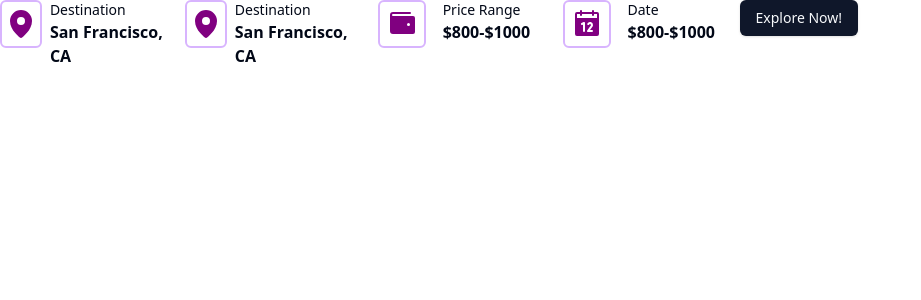
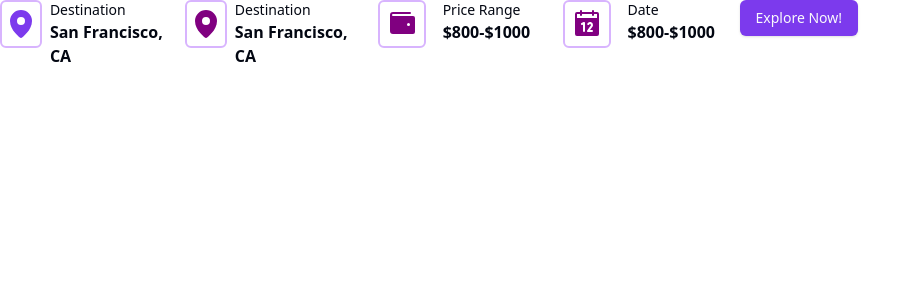
Before and after one commit to rmotafreitas/planner.ai, a React (Vite) app in the folder client/: page / in a window 1280 px wide. Shown: the top 300 px of the page, without its empty margins (0-921 px from the left). Built offline with nearby package versions, Linux system fonts and the light colour scheme.

Commit message:
Setup correct theming

```diff
--- a/client/src/App.jsx
+++ b/client/src/App.jsx
@@ -7,7 +7,7 @@
       <div className="rounded-md w-fit flex flex-row gap-4">
         <div className="flex flex-row gap-2 justify-evenly flex-1">
           <div className="border-solid border-2 border-purple-300 justify-center flex items-center rounded-md w-12 h-12">
-            <MapPin size={32} weight="fill" color="purple" />
+            <MapPin size={32} weight="fill" className="text-primary" />
           </div>
           <div>
             <h1 className="text-sm">Destination</h1>
--- a/client/src/styles/main.css
+++ b/client/src/styles/main.css
@@ -1,68 +1,60 @@
+/* Hanko CSS */
+/* @import "./hanko.styles.css"; */
+
+/* Tailwind CSS */
 @tailwind base;
 @tailwind components;
 @tailwind utilities;
 
+/* ShadCdn UI CSS */
+
 @layer base {
   :root {
     --background: 0 0% 100%;
-    --foreground: 222.2 84% 4.9%;
-
+    --foreground: 224 71.4% 4.1%;
+    --muted: 220 14.3% 95.9%;
+    --muted-foreground: 220 8.9% 46.1%;
+    --popover: 0 0% 100%;
+    --popover-foreground: 224 71.4% 4.1%;
     --card: 0 0% 100%;
-    --card-foreground: 222.2 84% 4.9%;
-
-    --popover: 0 0% 100%;
-    --popover-foreground: 222.2 84% 4.9%;
-
-    --primary: 222.2 47.4% 11.2%;
-    --primary-foreground: 210 40% 98%;
-
-    --secondary: 210 40% 96.1%;
-    --secondary-foreground: 222.2 47.4% 11.2%;
-
-    --muted: 210 40% 96.1%;
-    --muted-foreground: 215.4 16.3% 46.9%;
-
-    --accent: 210 40% 96.1%;
-    --accent-foreground: 222.2 47.4% 11.2%;
-
+    --card-foreground: 224 71.4% 4.1%;
+    --border: 220 13% 91%;
+    --input: 220 13% 91%;
+    --primary: 262.1 83.3% 57.8%;
+    --primary-foreground: 210 20% 98%;
+    --secondary: 220 14.3% 95.9%;
+    --secondary-foreground: 220.9 39.3% 11%;
+    --accent: 220 14.3% 95.9%;
+    --accent-foreground: 220.9 39.3% 11%;
     --destructive: 0 84.2% 60.2%;
-    --destructive-foreground: 210 40% 98%;
-
-    --border: 214.3 31.8% 91.4%;
-    --input: 214.3 31.8% 91.4%;
-    --ring: 222.2 84% 4.9%;
-
+    --destructive-foreground: 210 20% 98%;
+    --ring: 262.1 83.3% 57.8%;
+    /* --border: 215 27.9% 16.9%; */
     --radius: 0.5rem;
   }
 
   .dark {
-    --background: 222.2 84% 4.9%;
-    --foreground: 210 40% 98%;
-
-    --card: 222.2 84% 4.9%;
-    --card-foreground: 210 40% 98%;
-
-    --popover: 222.2 84% 4.9%;
-    --popover-foreground: 210 40% 98%;
-
-    --primary: 210 40% 98%;
-    --primary-foreground: 222.2 47.4% 11.2%;
-
-    --secondary: 217.2 32.6% 17.5%;
-    --secondary-foreground: 210 40% 98%;
-
-    --muted: 217.2 32.6% 17.5%;
-    --muted-foreground: 215 20.2% 65.1%;
-
-    --accent: 217.2 32.6% 17.5%;
-    --accent-foreground: 210 40% 98%;
-
+    --background: 224 71.4% 4.1%;
+    --foreground: 210 20% 98%;
+    --card: 224 71.4% 4.1%;
+    --card-foreground: 210 20% 98%;
+    --popover: 224 71.4% 4.1%;
+    --popover-foreground: 210 20% 98%;
+    --primary: 263.4 70% 50.4%;
+    --primary-foreground: 210 20% 98%;
+    --secondary: 215 27.9% 16.9%;
+    --secondary-foreground: 210 20% 98%;
+    --muted: 215 27.9% 16.9%;
+    --muted-hover: 216.9 25.6% 27%;
+    --muted-foreground: 217.9 10.6% 64.9%;
+    --accent: 215 27.9% 16.9%;
+    --accent-foreground: 210 20% 98%;
     --destructive: 0 62.8% 30.6%;
-    --destructive-foreground: 210 40% 98%;
-
-    --border: 217.2 32.6% 17.5%;
-    --input: 217.2 32.6% 17.5%;
-    --ring: 212.7 26.8% 83.9%;
+    --destructive-foreground: 210 20% 98%;
+    --ring: 263.4 70% 50.4%;
+    --border: 215 27.9% 16.9%;
+    --input: 215 27.9% 16.9%;
+    --radius: 0.5rem;
   }
 }
 
```
